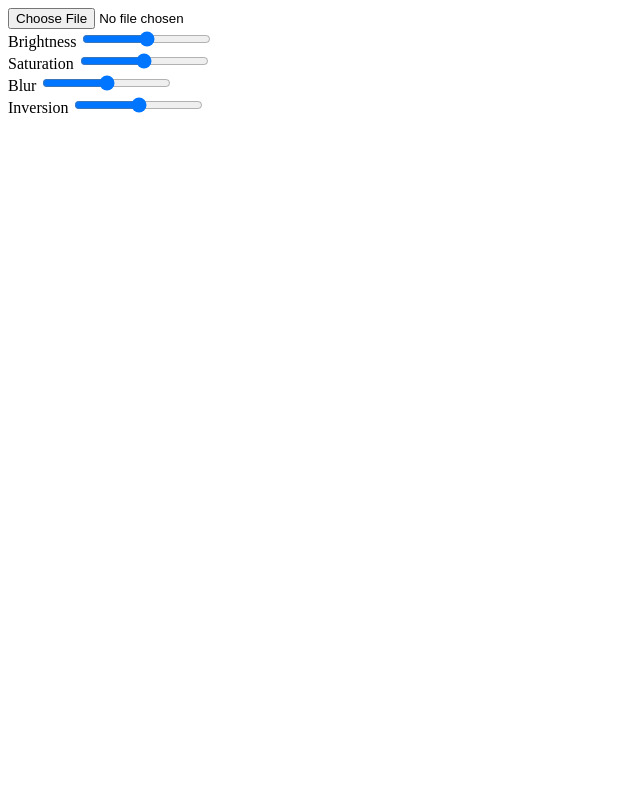
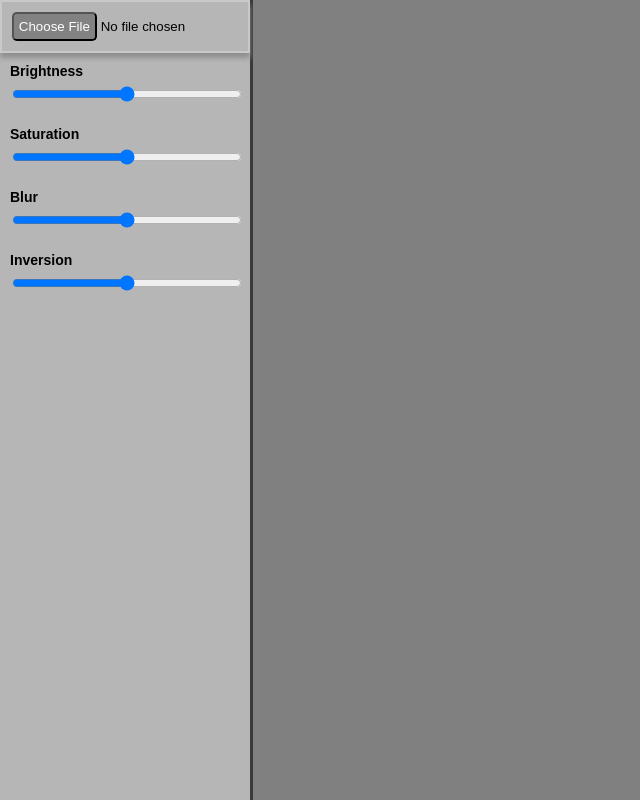
Before and after one commit to Michail-Konon/side-projects, a plain HTML site: page index.html in a window 1280 px wide. Shown: the whole page, without its empty margins (0-640 px from the left). Drawn offline with Linux system fonts and the light colour scheme.

Commit message:
feat: add HTML & CSS prototypes

```diff
--- a/css/styles.css
+++ b/css/styles.css
@@ -0,0 +1,57 @@
+body {
+    margin: 0;
+    font-family: sans-serif;
+}
+
+.editor {
+    display: flex;
+    height: 100vh;
+    width: 100vw;
+}
+
+.toolbar {
+    width: 250px;
+    border-right: 3px solid rgb(58, 58, 58);
+    background: rgb(182, 182, 182);
+}
+
+.image-input {
+    padding: 10px;
+    border: 2px solid rgb(201, 201, 201);
+    box-shadow: 0px 5px 5px rgb(143, 143, 143);
+}
+
+.toolbar-item {
+    padding: 10px;
+}
+
+.toolbar-item__label {
+    display: block;
+    margin-bottom: 5px;
+    font-size: 14px;
+    font-weight: bold;
+}
+
+.toolbar-item__range {
+    width: 100%;
+}
+
+.image-area {
+    flex-grow: 1;
+    padding: 20px;
+    background: gray;
+}
+
+#canvas {
+    max-width: 100%;
+    max-height: 100%;
+}
+
+input::-webkit-file-upload-button {
+    background-color: rgb(130, 130, 130);
+    color: white;
+    padding: 0.3rem;
+    font-family: sans-serif;
+    border-radius: 0.3rem;
+    cursor: pointer;
+  }
--- a/index.html
+++ b/index.html
@@ -11,7 +11,7 @@
 <body>
     <div class="editor">
         <div class="toolbar">
-            <div class="toolbar-item">
+            <div class="image-input">
                 <input type="file" id="imageFile">
             </div>
             <div class="toolbar-item">
```
